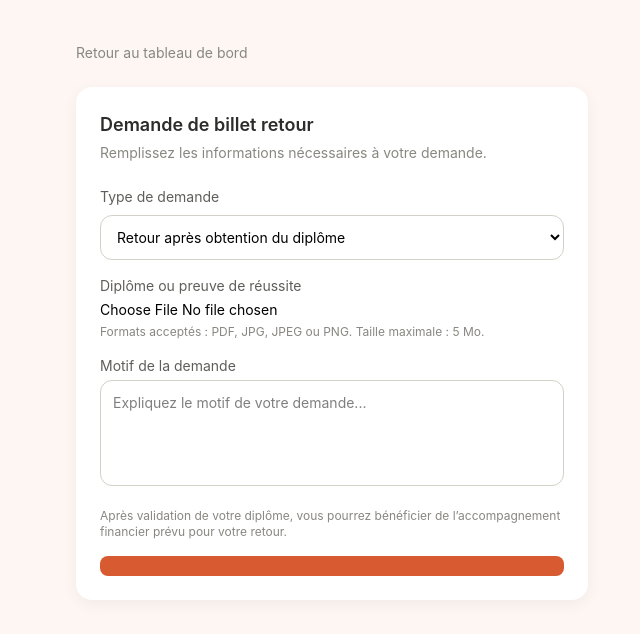
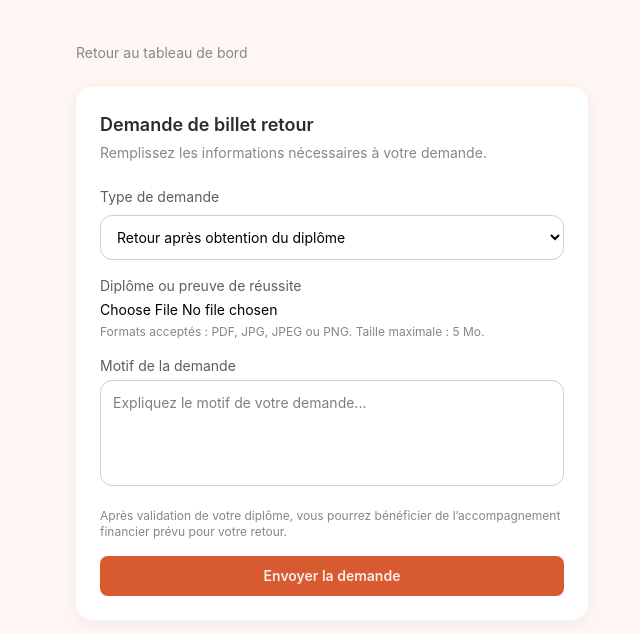
Before and after one commit to fadaldrame97-sys/E-Bourse-UGESM, a React app in the folder Frontend/: page /demandeBillet in a window 1280 px wide. Shown: the top 634 px of the page, without its empty margins (308-948 px from the left). Built offline with nearby package versions, Linux system fonts and the light colour scheme; the HTML template or start-up script is replaced by a standard one.

Commit message:
Modifier le style du button d'envoyer une demande

```diff
--- a/Frontend/src/pages/BilletRetour.jsx
+++ b/Frontend/src/pages/BilletRetour.jsx
@@ -176,11 +176,9 @@ function BilletRetour(){
               </p>
             )}
 
-            <BoutonPrimaire
-              texte="Envoyer la demande"
-              type="submit"
-
-            />
+           <BoutonPrimaire type="submit">
+               Envoyer la demande
+           </BoutonPrimaire>
 
           </form>
         </Carte>
```
